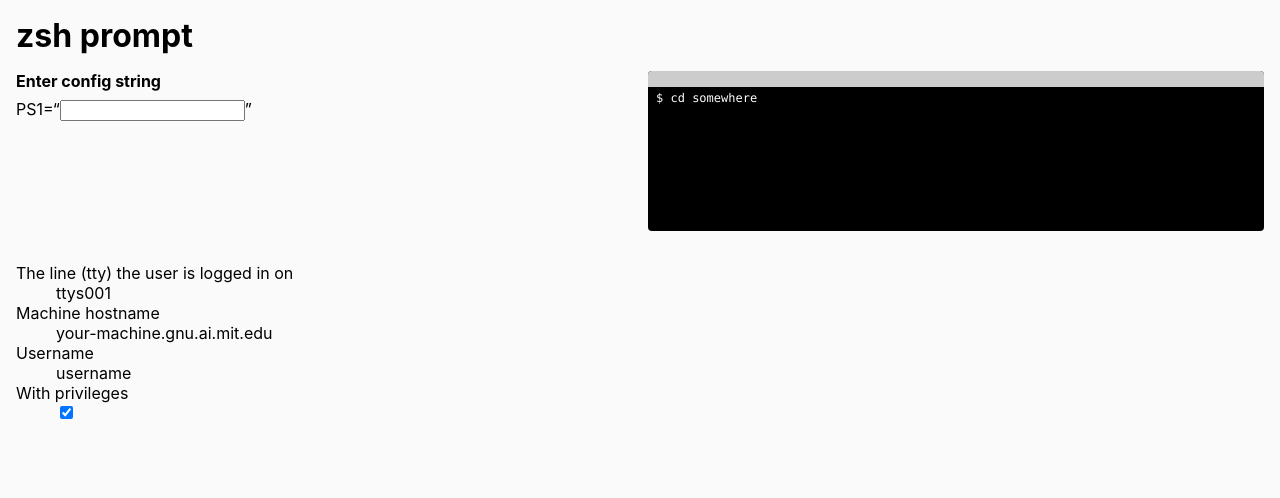
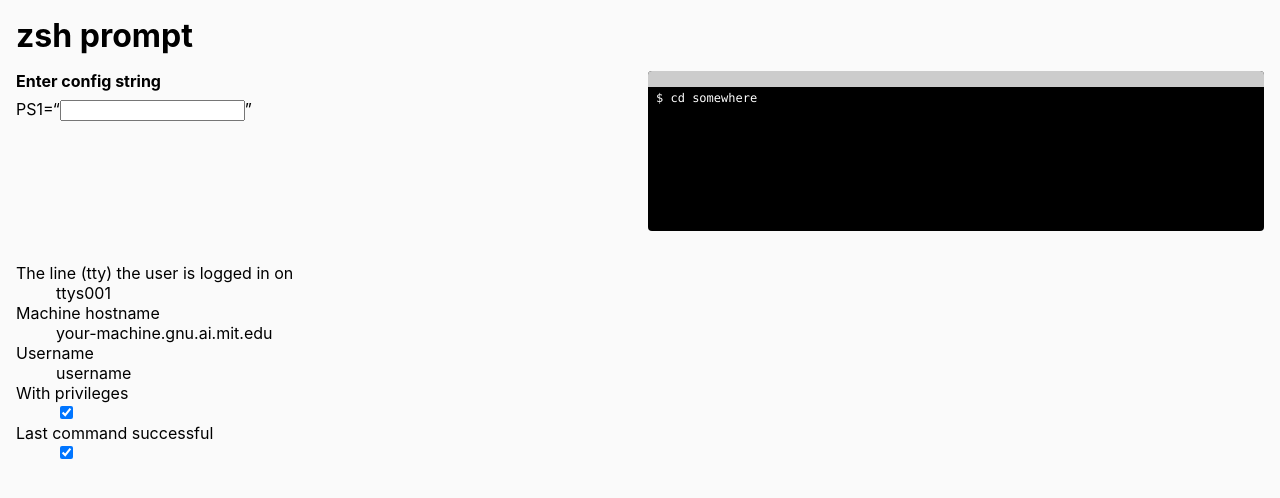
Before and after one commit to NotTheUsual/zsh-prompt-preview, a React (Create React App) app: page / in a window 1280 px wide. Shown: the top 498 px of the page. Built offline with nearby package versions, Linux system fonts and the light colour scheme.

Commit message:
Last command success

```diff
--- a/src/App.js
+++ b/src/App.js
@@ -12,6 +12,7 @@ const useInput = (initialState) => {
 function App() {
   const [promptConfig, setPromptConfig] = useInput('');
   const [withPrivileges, setWithPrivileges] = useState(true);
+  const [lastCommandSuccessful, setLastCommandSuccessful] = useState(true);
 
   const handleSubmit = () => {
     console.log('You don’t need to do that');
@@ -31,13 +32,16 @@ function App() {
       <code className="terminal">
         <p className="terminal-text">
           {(promptConfig)
-            ? parsePrompt(promptConfig, { withPrivileges })
+            ? parsePrompt(promptConfig, { withPrivileges, lastCommandSuccessful })
             : '$ '
           }
           cd somewhere
         </p>
       </code>
-      <Footer withPrivileges={withPrivileges} setWithPrivileges={setWithPrivileges} />
+      <Footer
+        withPrivileges={withPrivileges} setWithPrivileges={setWithPrivileges}
+        lastCommandSuccessful={lastCommandSuccessful} setLastCommandSuccessful={setLastCommandSuccessful}
+        />
     </main>
   );
 }
--- a/src/Footer.js
+++ b/src/Footer.js
@@ -2,7 +2,7 @@ import React from 'react';
 import { MACHINE_HOSTNAME, USERNAME, LOGGED_IN_LINE } from "./_shared/config";
 
 
-function Footer({ withPrivileges, setWithPrivileges }) {
+function Footer({ withPrivileges, setWithPrivileges, lastCommandSuccessful, setLastCommandSuccessful }) {
   return (
     <footer className="footer">
       <dl>
@@ -14,6 +14,8 @@ function Footer({ withPrivileges, setWithPrivileges }) {
         <dd>{USERNAME}</dd>
         <dt>With privileges</dt>
         <dd><input type='checkbox' checked={withPrivileges} onChange={event => setWithPrivileges(event.target.checked)} /></dd>
+        <dt>Last command successful</dt>
+        <dd><input type='checkbox' checked={lastCommandSuccessful} onChange={event => setLastCommandSuccessful(event.target.checked)} /></dd>
       </dl>
     </footer>
   );
--- a/src/parsePrompt/parsePrompt.js
+++ b/src/parsePrompt/parsePrompt.js
@@ -1,6 +1,6 @@
 import { LOGGED_IN_LINE, MACHINE_HOSTNAME, USERNAME } from "../_shared/config";
 
-export default function parsePrompt(input, { withPrivileges = false } = {}) {
+export default function parsePrompt(input, { withPrivileges = false, lastCommandSuccessful = false } = {}) {
   let parsedInput = input;
 
   parsedInput = parsedInput.replace(/%l/g, LOGGED_IN_LINE.replace('tty', ''));
@@ -9,11 +9,8 @@ export default function parsePrompt(input, { withPrivileges = false } = {}) {
   parsedInput = parsedInput.replace(/%n/g, USERNAME);
   parsedInput = parsedInput.replace(/%y/g, LOGGED_IN_LINE);
 
-  if (parsedInput.match(/%#/)) {
-    parsedInput = (withPrivileges)
-      ? parsedInput.replace(/%#/g, '#')
-      : parsedInput.replace(/%#/g, '%');
-  }
+  parsedInput = parsedInput.replace(/%#/g, withPrivileges ? '#' : '%');
+  parsedInput = parsedInput.replace(/%\?/g, lastCommandSuccessful ? '0' : '1');
 
   parsedInput = parsedInput.replace(/%\)/g, ')');
   parsedInput = parsedInput.replace(/%%/g, '%');
```
Also changed, not shown: 1 other file (tests, documents, lock files or other folders).
